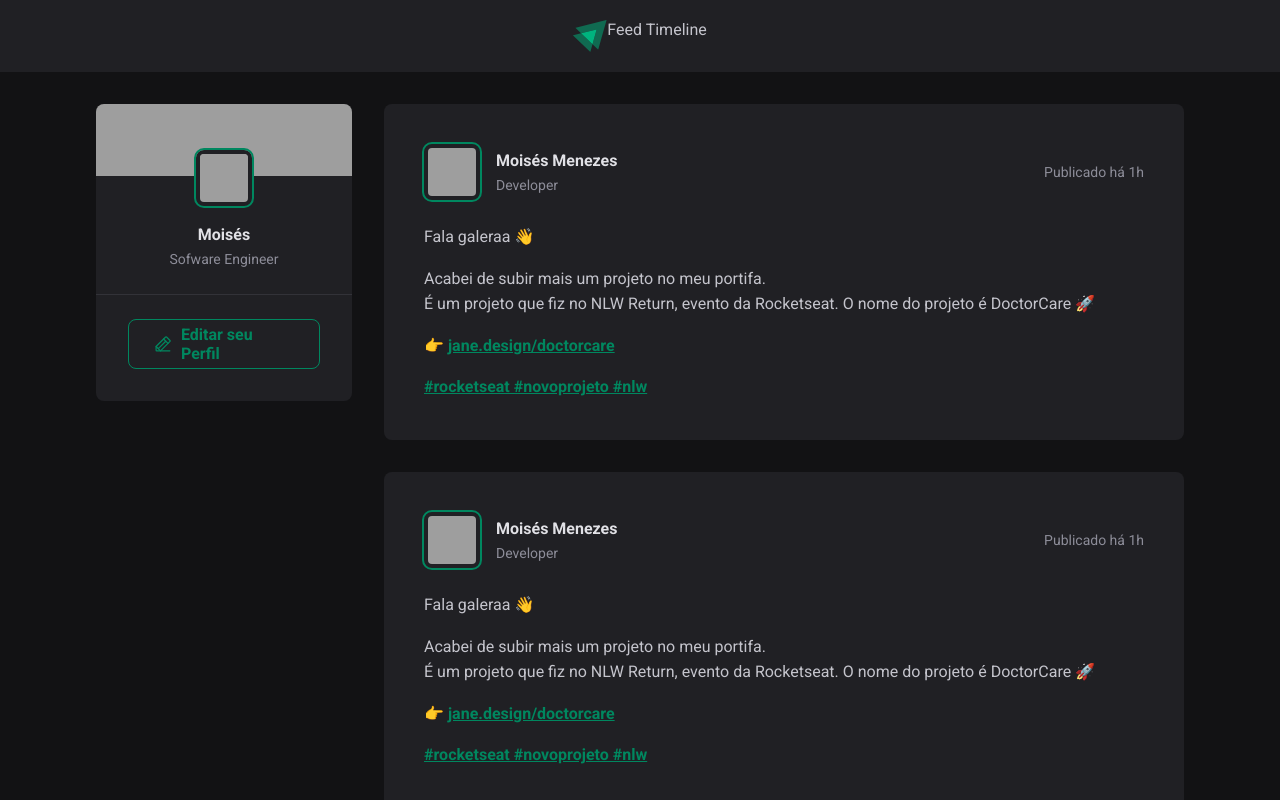
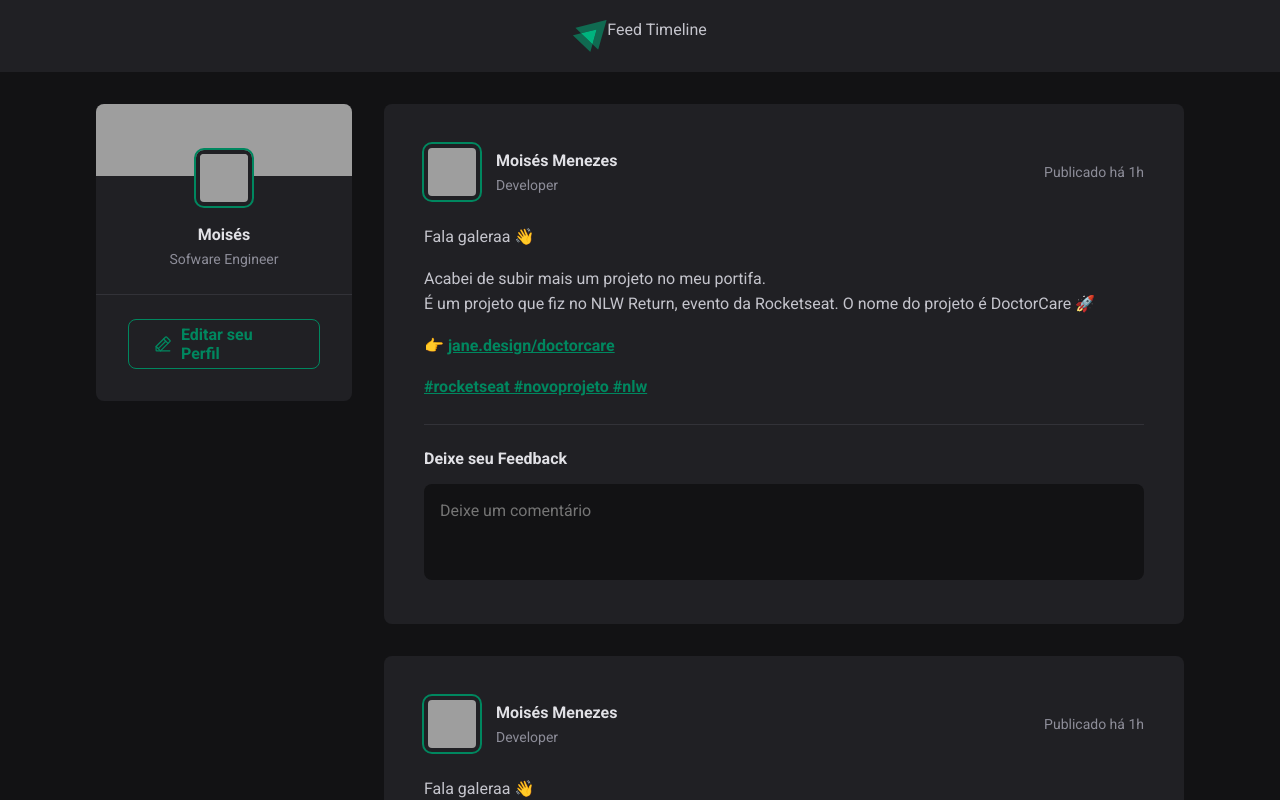
Before and after one commit to mgmenezes/React-Vite, a React (Vite) app: page / in a window 1280 px wide. Shown: the top 800 px of the page. Built offline with nearby package versions, Linux system fonts and the light colour scheme; grey boxes are pictures that could not be loaded.

Commit message:
Creating a comment Form

```diff
--- a/src/components/Post.jsx
+++ b/src/components/Post.jsx
@@ -33,6 +33,13 @@
           </p>
         </p>
       </div>
+      <form className={styles.commentForm}>
+        <strong>Deixe seu Feedback</strong>
+        <textarea placeholder="Deixe um comentário" />
+        <footer>
+          <button type="submit">Publicar</button>
+        </footer>
+      </form>
     </article>
   );
 }
--- a/src/components/Post.module.css
+++ b/src/components/Post.module.css
@@ -63,3 +63,55 @@
   color: var(--gray-400);
   line-height: 1.6;
 }
+
+.commentForm {
+  width: 100%;
+  margin-top: 1.5rem;
+  padding-top: 1.5rem;
+  border-top: 1px solid var(--gray-600);
+}
+
+.commentForm strong {
+  list-style: 1.6;
+  color: var(--gray-100);
+}
+
+
+.commentForm textarea {
+  width: 100%;
+  background: var(--gray-900);
+  border: 0;
+  resize: none;
+  height: 6rem;
+  padding: 1rem;
+  border-radius: 8px;
+  color: var(--gray-100);
+  line-height: 1.4;
+  margin-top: 1rem;
+}
+
+.commentForm footer{
+  visibility: hidden;
+  max-height: 0;
+}
+
+.commentForm:focus-within footer{
+  visibility: visible;
+  max-height: fit-content;
+}
+
+.commentForm button[type="submit"] {
+  padding: 1rem 1.5rem;
+  margin-top: 1rem;
+  border-radius: 8px;
+  border: 0;
+  background: var(--green-500);
+  color:var(--white);
+  font-weight: bold;
+  cursor: pointer;
+  transition: background-color 0.3s;
+}
+
+.commentForm button[type="submit"]:hover {
+  background-color: var(--green-300);
+}
--- a/src/global.css
+++ b/src/global.css
@@ -10,6 +10,11 @@
 
   --green-300: #00B37E;
   --green-500: #00875f;
+}
+
+:focus {
+  outline: transparent;
+  box-shadow: 0 0 0 2px var(--green-300);
 }
 
 * {
```
